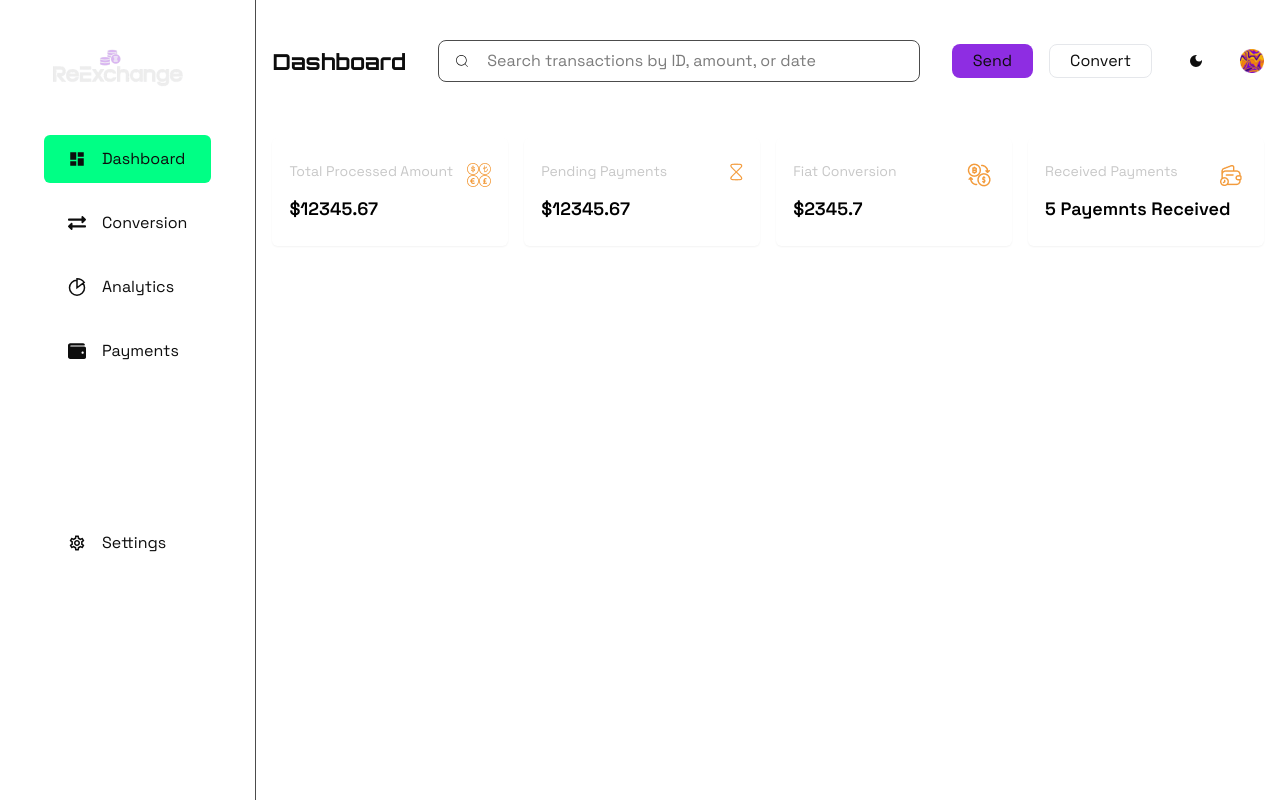
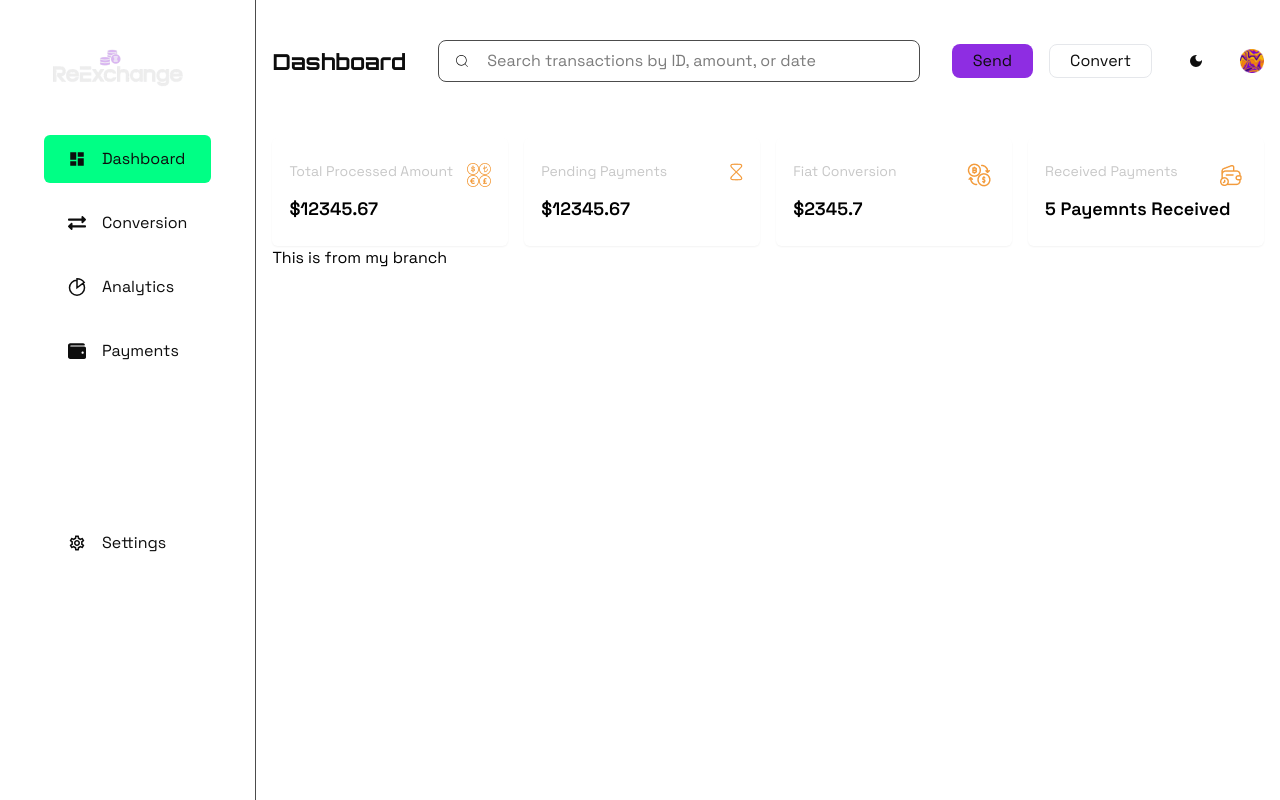
Before and after one commit to Dearestchoice/reExchange, a React (Vite) app in the folder frontend/reExchange/: page / in a window 1280 px wide. Built offline with nearby package versions, Linux system fonts and the light colour scheme.

Commit message:
first commit from oyinlola branch

```diff
--- a/frontend/reExchange/src/pages/DashboardPage.jsx
+++ b/frontend/reExchange/src/pages/DashboardPage.jsx
@@ -33,6 +33,10 @@ const DashboardPage = () => {
                   imgSrc={wallet}
                />
             </div>
+
+            <div>
+               This is from my branch
+            </div>
          </main>
       </div>
    );
```
